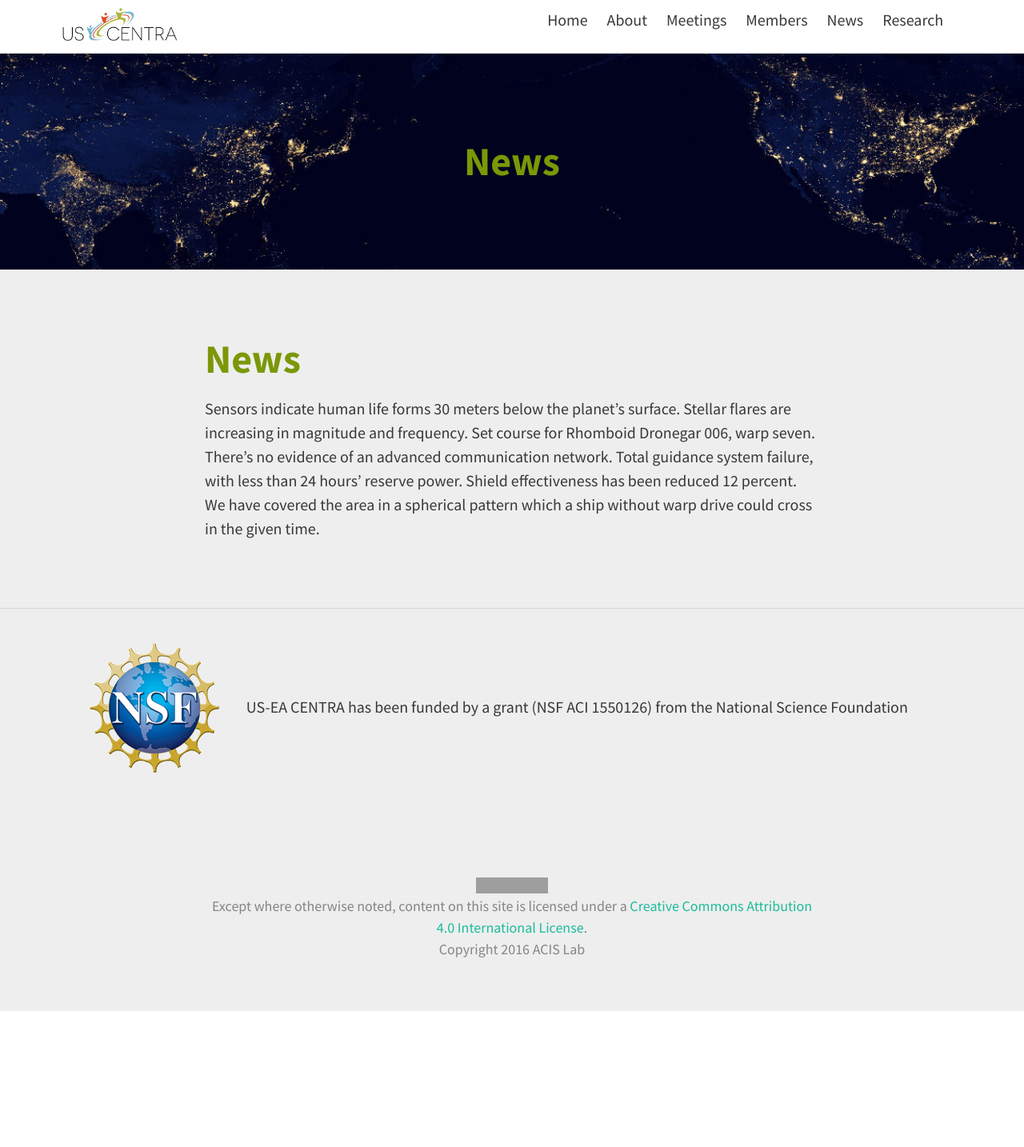
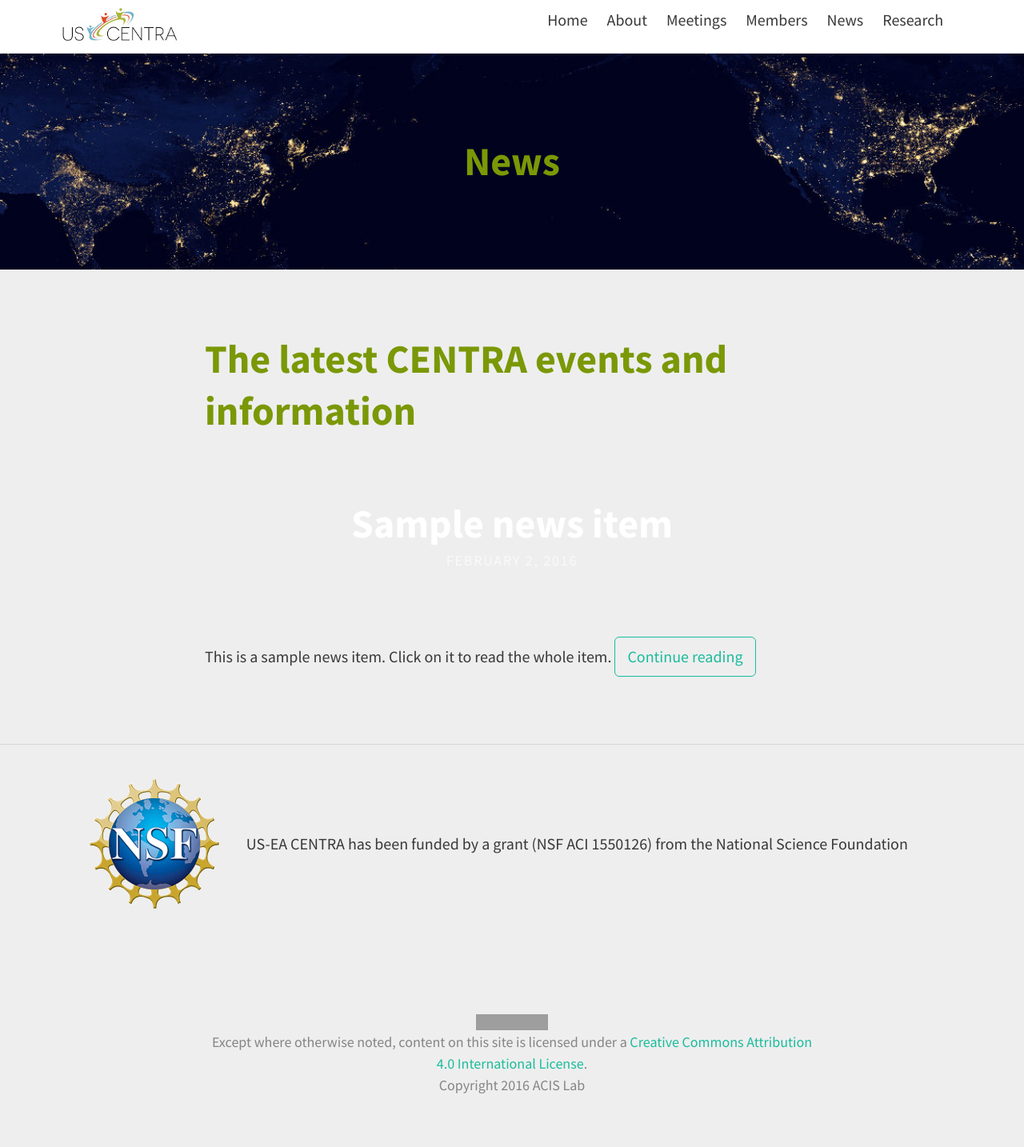
Before and after one commit to hmchou56/centra8, a Jekyll site: the page built from news.md, in a window 1280 px wide. Shown: the whole page at 80% size. Built offline with Jekyll 4.4.1, drawn with Linux system fonts in a browser that asks for light colours; nearby versions of some CDN libraries; before the commit the page ends 1264 px from its top, so only the background shows below that; grey boxes are pictures that could not be loaded.

```diff
--- a/_config.yml
+++ b/_config.yml
@@ -66,8 +66,12 @@ theme:
   post_navigation: false
 
 # PAGINATION
-paginate: 5
-paginate_path: "blog/page:num"
+collections:
+  news:
+    output: true
+#gems: [jekyll-paginate]
+#paginate: 5
+#paginate_path: "blog/page:num"
 
 # BUILD SETTINGS
 markdown: kramdown
--- /dev/null
+++ b/_news/2016-02-02-sample-news.md
@@ -0,0 +1,22 @@
+---
+layout: news
+title: Sample news item
+excerpt: This is a sample news item. Click on it to read the whole item.
+---
+Consectetur adipiscing elit. Donec a diam lectus. Sed sit amet ipsum mauris. Maecenas congue ligula ac quam viverra nec consectetur ante hendrerit. Donec et mollis dolor. Praesent et diam eget libero egestas mattis sit amet vitae augue. Nam tincidunt congue enim, ut porta lorem lacinia consectetur. Donec ut libero sed arcu vehicula ultricies a non tortor. Lorem ipsum dolor sit amet, consectetur adipiscing elit. Aenean ut gravida lorem.
+
+* Consectetur adipiscing elit
+* Donec a diam lectus
+* Sed sit amet ipsum mauris
+
+Ut turpis felis, pulvinar a semper sed, adipiscing id dolor. Pellentesque auctor nisi id magna consequat sagittis. Curabitur dapibus enim sit amet elit pharetra tincidunt feugiat nisl imperdiet. Ut convallis libero in urna ultrices accumsan. Donec sed odio eros. Donec viverra mi quis quam pulvinar at malesuada arcu rhoncus. Cum sociis natoque penatibus et magnis dis parturient montes, nascetur ridiculus mus. In rutrum accumsan ultricies. Mauris vitae nisi at sem facilisis semper ac in est.
+
+Nunc diam velit, adipiscing ut tristique vitae, sagittis vel odio. Maecenas convallis ullamcorper ultricies. Curabitur ornare, ligula *semper consectetur sagittis*, nisi diam iaculis velit, id fringilla sem nunc vel mi. Nam dictum, odio nec pretium volutpat, arcu ante placerat erat, non tristique elit urna et turpis. Quisque mi metus, ornare sit amet fermentum et, tincidunt et orci. Fusce eget orci a orci congue vestibulum.
+
+Ut dolor diam, elementum et vestibulum eu, porttitor vel elit. Curabitur venenatis pulvinar tellus gravida ornare. Sed et erat faucibus nunc euismod ultricies ut id justo. Nullam cursus suscipit nisi, et ultrices justo sodales nec. Fusce venenatis facilisis lectus ac semper. Aliquam at massa ipsum. Quisque bibendum purus convallis nulla ultrices ultricies. Nullam aliquam, mi eu aliquam tincidunt, purus velit laoreet tortor, viverra pretium nisi quam vitae mi. Fusce vel volutpat elit. Nam sagittis nisi dui.
+
+> Suspendisse lectus leo, consectetur in tempor sit amet, placerat quis neque
+
+Etiam luctus porttitor lorem, sed suscipit est rutrum non. Curabitur lobortis nisl a enim congue semper. Aenean commodo ultrices imperdiet. Vestibulum ut justo vel sapien venenatis tincidunt.
+
+Phasellus eget dolor sit amet ipsum dapibus condimentum vitae quis lectus. Aliquam ut massa in turpis dapibus convallis. Praesent elit lacus, vestibulum at malesuada et, ornare et est. Ut augue nunc, sodales ut euismod non, adipiscing vitae orci. Mauris ut placerat justo. Mauris in ultricies enim. Quisque nec est eleifend nulla ultrices egestas quis ut quam. Donec sollicitudin lectus a mauris pulvinar id aliquam urna cursus. Cras quis ligula sem, vel elementum mi. Phasellus non ullamcorper urna.
--- a/news.md
+++ b/news.md
@@ -6,6 +6,27 @@ permalink: /news/
 published: true
 ---
 
-# News
+# The latest CENTRA events and information
 
-Sensors indicate human life forms 30 meters below the planet's surface. Stellar flares are increasing in magnitude and frequency. Set course for Rhomboid Dronegar 006, warp seven. There's no evidence of an advanced communication network. Total guidance system failure, with less than 24 hours' reserve power. Shield effectiveness has been reduced 12 percent. We have covered the area in a spherical pattern which a ship without warp drive could cross in the given time.
+<div>
+{% for news in site.news %}
+<div class="post-teaser">
+  <header>
+	<h1>
+	  <a class="post-link" href="{{ news.url | prepend: site.baseurl }}">
+		{{ news.title }}
+	  </a>
+	</h1>
+	<p class="meta">
+	  {{ news.date | date: "%B %-d, %Y" }}
+	</p>
+  </header>
+  <div class="excerpt">
+	{{ news.excerpt }}
+	<a class="button" href="{{ post.url | prepend: site.baseurl }}">
+	  {{ site.theme.str_continue_reading }}
+	</a>
+  </div>
+</div>
+{% endfor %}
+</div>
```
Also changed, not shown: _layouts/news.html (renamed from _layouts/post.html).
